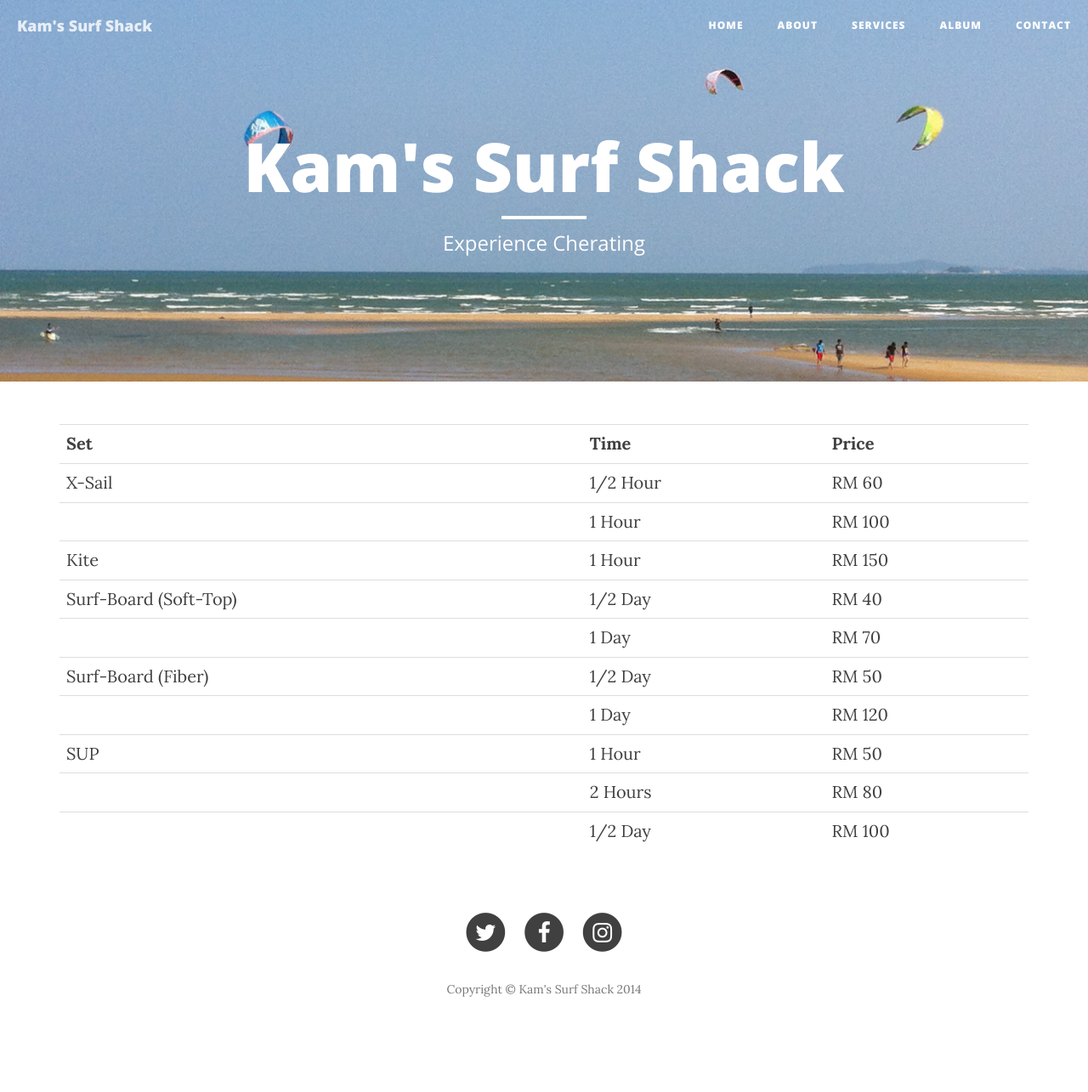
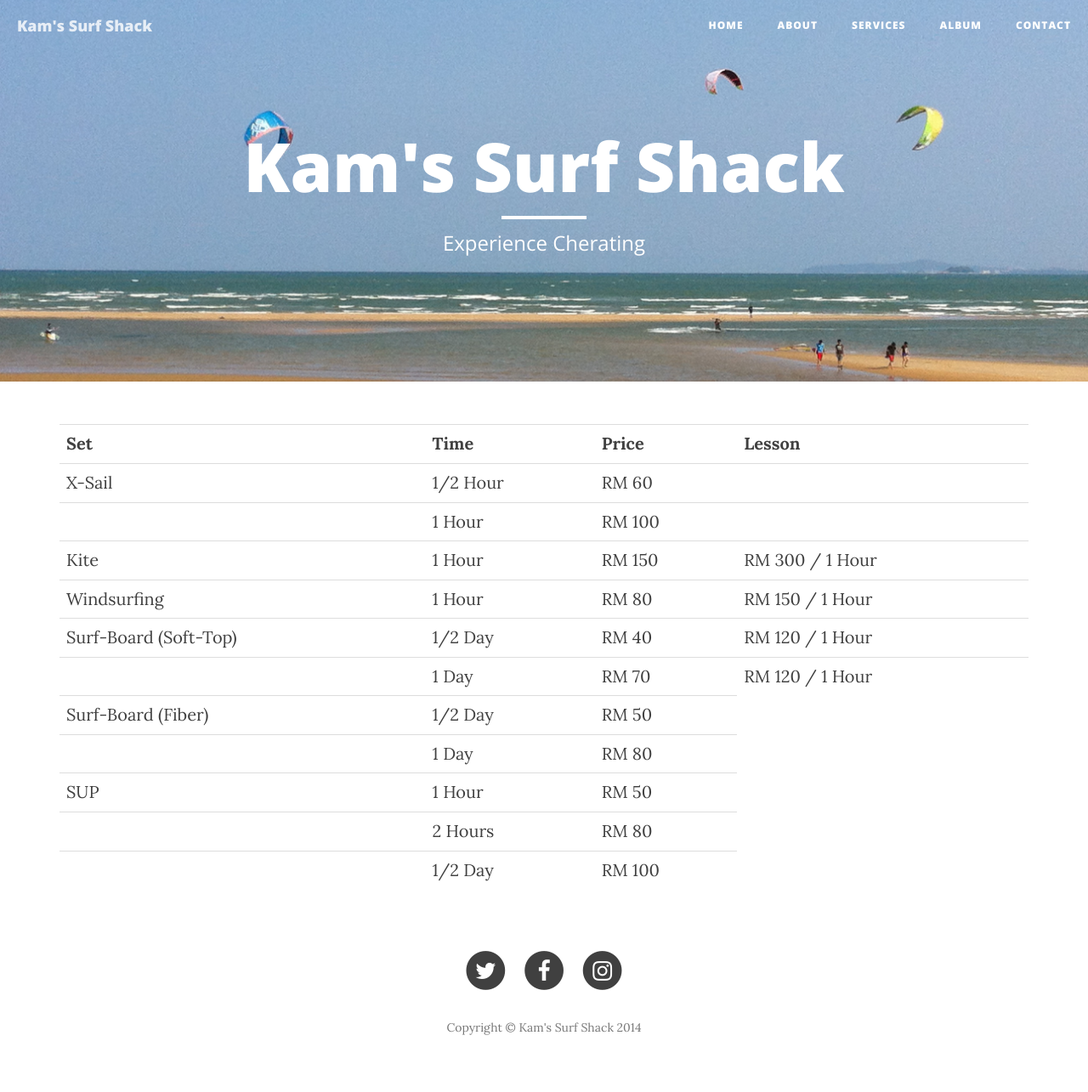
Before and after one commit to mrb101/Kams, a Django app: page /services/ in a window 1280 px wide. Shown: the whole page at 85% size. Before the commit the page ends 1173 px from the top, so only its background shows below. Run offline with Django 3.2, Linux system fonts and the light colour scheme; parts of the project's set-up code (start-up, migrations or seed data) failed here and were passed over; some libraries are stand-ins or nearby versions.

Commit message:
adds lessons prices

```diff
--- a/templates/main/services.html
+++ b/templates/main/services.html
@@ -7,31 +7,43 @@
             <td><b>Set</b></td>
             <td><b>Time</b></td>
             <td><b>Price</b></td>
+            <td><b>Lesson</b></td>
         </tr>
         <tr>
             <td>X-Sail</td>
             <td>1/2 Hour</td>
             <td>RM 60</td>
+            <td></td>
         </tr>
         <tr>
             <td></td>
             <td>1 Hour</td>
             <td>RM 100</td>
+            <td></td>
         </tr>
         <tr>
             <td>Kite</td>
             <td>1 Hour</td>
             <td>RM 150</td>
+            <td>RM 300 / 1 Hour</td>
+        </tr>
+        <tr>
+            <td>Windsurfing</td>
+            <td>1 Hour</td>
+            <td>RM 80</td>
+            <td>RM 150 / 1 Hour</td>
         </tr>
         <tr>
             <td>Surf-Board (Soft-Top)</td>
             <td>1/2 Day</td>
             <td>RM 40</td>
+            <td>RM 120 / 1 Hour</td>
         </tr>
         <tr>
             <td></td>
             <td>1 Day</td>
             <td>RM 70</td>
+            <td>RM 120 / 1 Hour</td>
         </tr>
         <tr>
             <td>Surf-Board (Fiber)</td>
@@ -41,7 +53,7 @@
         <tr>
             <td></td>
             <td>1 Day</td>
-            <td>RM 120</td>
+            <td>RM 80</td>
         </tr>
         <tr>
             <td>SUP</td>
```
